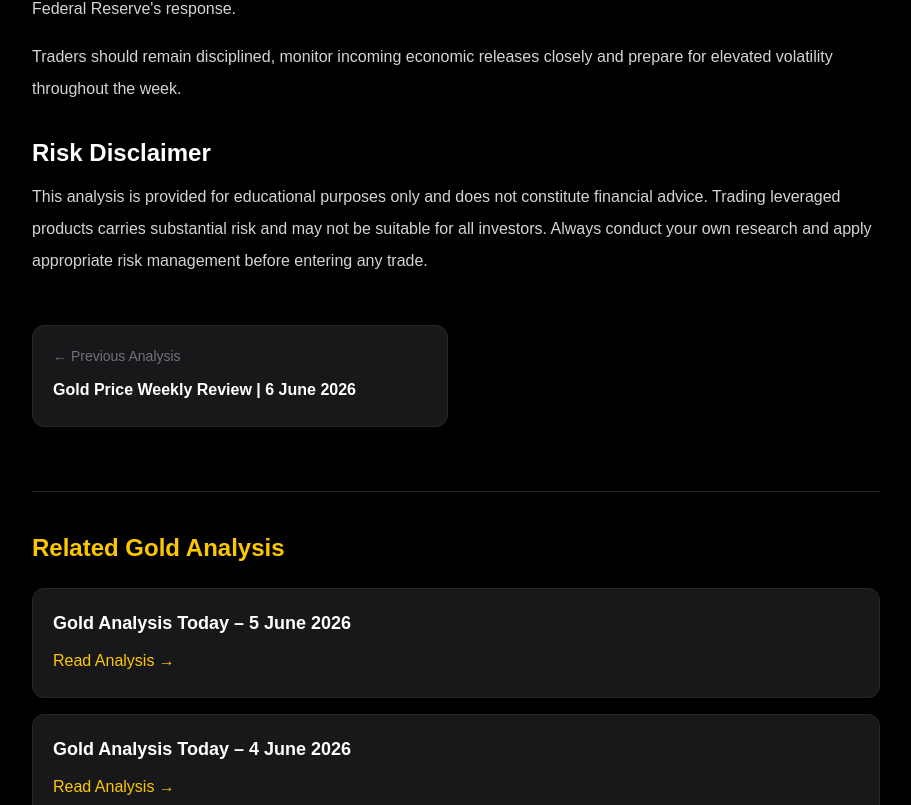
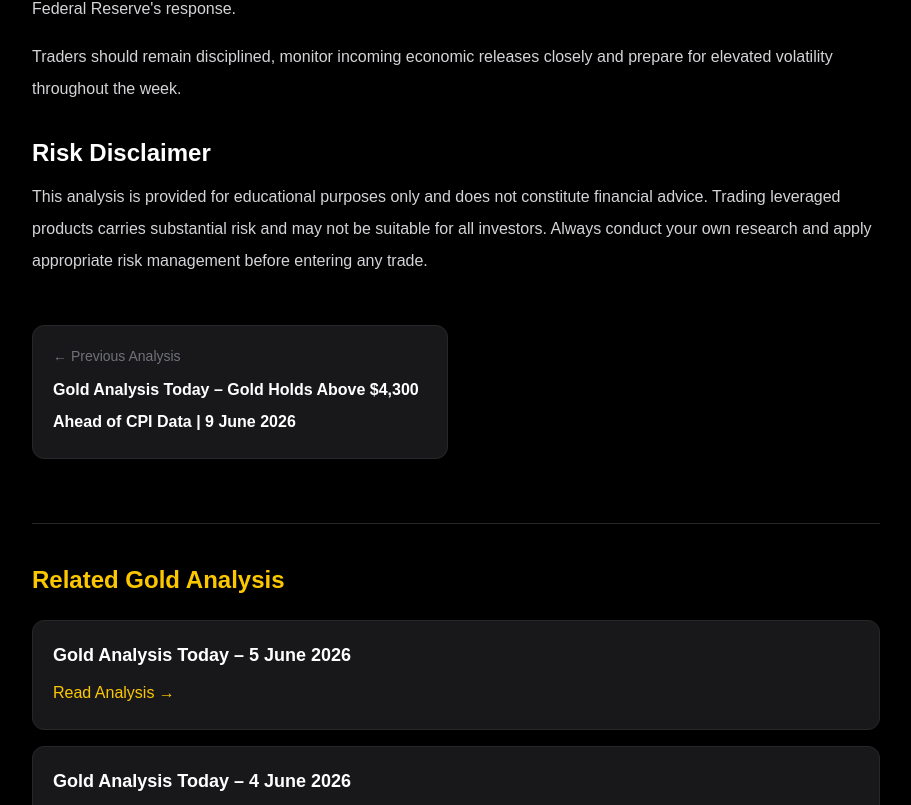
Before and after one commit to CSOoi1181/gold-trader-hub, a Next.js app: page /analysis/gold-analysis-2026-06-10 in a window 1280 px wide. Shown: the part 11195-12000 px from the top of the page, without its empty margins (184-1095 px from the left). Built offline with nearby package versions, Linux system fonts and the light colour scheme.

Commit message:
Update 2 gold analysis 10 June 2026

```diff
--- a/app/analysis/gold-analysis-2026-06-09/page.tsx
+++ b/app/analysis/gold-analysis-2026-06-09/page.tsx
@@ -777,6 +777,10 @@ export default function GoldAnalysisArticle() {
     title: "Gold Price Weekly Review – 8 June 2026",
     href: "/analysis/gold-analysis-2026-06-08",
   }}
+  next={{
+                title: "Gold Analysis Today – XAU/USD Falls Below $4,300 as CPI Data, Fed Expectations and Trump Announcements Drive Market Volatility | 10 June 2026",
+                href: "/analysis/gold-analysis-2026-06-10",
+         }}
 />
 
 <RelatedArticles />
--- a/app/analysis/gold-analysis-2026-06-10/page.tsx
+++ b/app/analysis/gold-analysis-2026-06-10/page.tsx
@@ -809,8 +809,8 @@ export default function GoldAnalysisArticle() {
 
           <ArticleNavigation
             previous={{
-              title: "Gold Price Weekly Review | 6 June 2026",
-              href: "/analysis/gold-analysis-2026-06-06",
+              title: "Gold Analysis Today – Gold Holds Above $4,300 Ahead of CPI Data | 9 June 2026",
+              href: "/analysis/gold-analysis-2026-06-09",
             }}
           />
 
```
